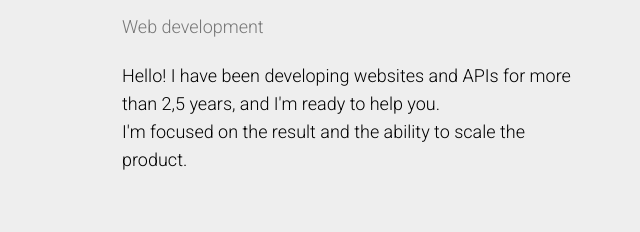
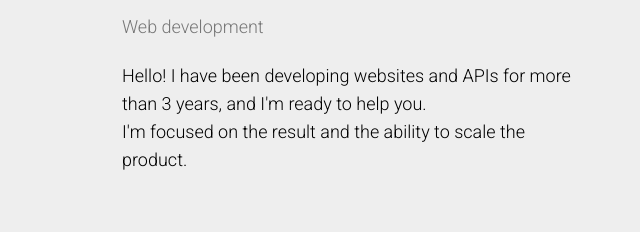
Before and after one commit to vadykoo/portfolio, a plain HTML site: page index.html in a window 1280 px wide. Shown: the part 213-445 px from the top of the page, 640-1280 px from the left. Drawn offline with Linux system fonts and the light colour scheme; some packages are replaced by stand-ins of ours.

```diff
--- a/index.html
+++ b/index.html
@@ -846,7 +846,7 @@
             >
               <div class="tn-atom" field="tn_text_1469206839338">
                 Hello! I have been developing websites and APIs for more than
-                2,5 years, and I'm ready to help you.<br />
+                3 years, and I'm ready to help you.<br />
                 I'm focused on the result and the ability to scale the product.
               </div>
             </div>
```
